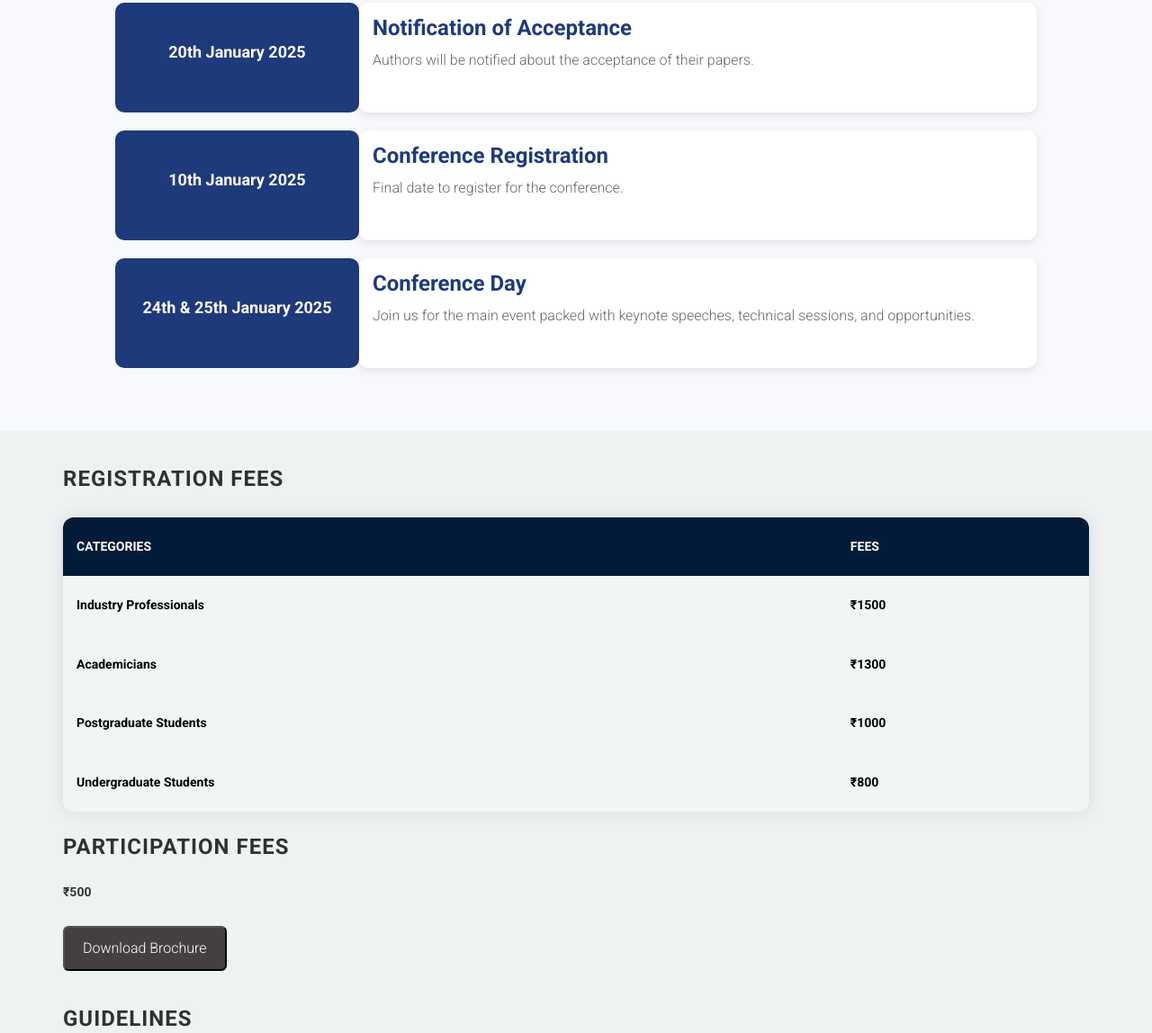
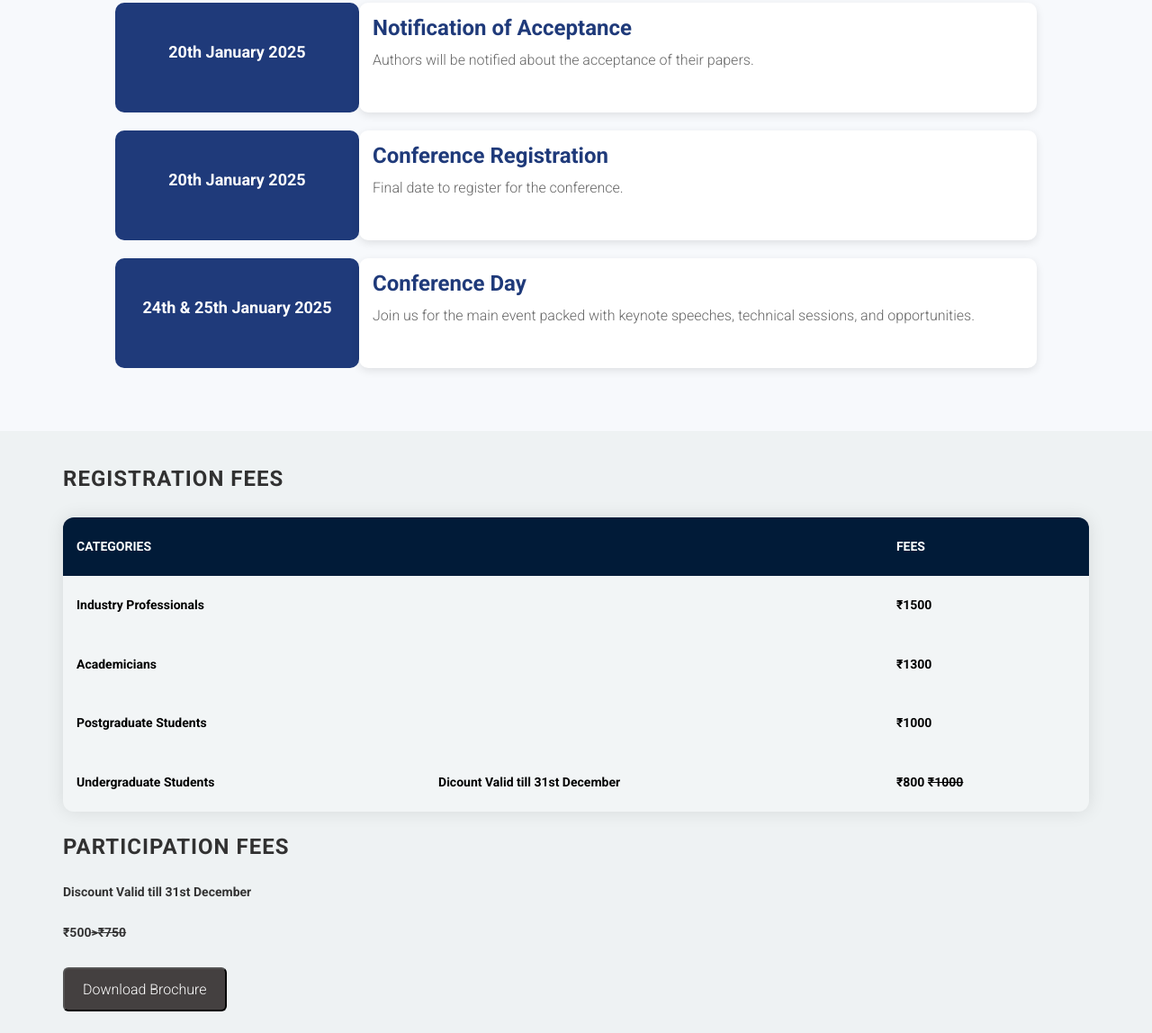
Before and after one commit to jeevjacobgeorge/equilibria_25, a website: page index.html in a window 1280 px wide. Shown: the part 4343-5491 px from the top of the page at 90% size. Drawn offline with Linux system fonts and the light colour scheme; files whose address does not match are found by name.

Commit message:
Update index.html

```diff
--- a/index.html
+++ b/index.html
@@ -453,7 +453,7 @@
 
           <div class="timeline-item">
             <div class="timeline-date">
-              <p><h4>10th January 2025</h4></p>
+              <p><h4>20th January 2025</h4></p>
             </div>
             <div class="timeline-content">
               <h3>Conference Registration</h3>
@@ -500,8 +500,8 @@
                     </tr>
                     <tr>
                         <td><h5>Undergraduate Students</h5></td>
-                        <td></td>
-                        <td><h5>₹800</h5></td>
+                        <td><h5>Dicount Valid till 31st December</h5></td>
+                        <td><h5>₹800 <s>₹1000</s></h5></td>
                     </tr>
 
             </tbody>
@@ -509,7 +509,8 @@
             </table>
             <br>
             <h3 class="section-title">Participation Fees</h3>
-            <p><h5>₹500</h5></p>
+            <p><h5>Discount Valid till 31st December</h5></p>
+            <p><h5>₹500<s>>₹750</s></h5></p>
             <a  href="https://drive.google.com/file/d/1Bt9bC8jyyHJx74eUGisKz30c_jERYlVJ/view?usp=sharing" target="_blank"><button class="btn-download">Download Brochure</button></a>
 
         </div>
```
